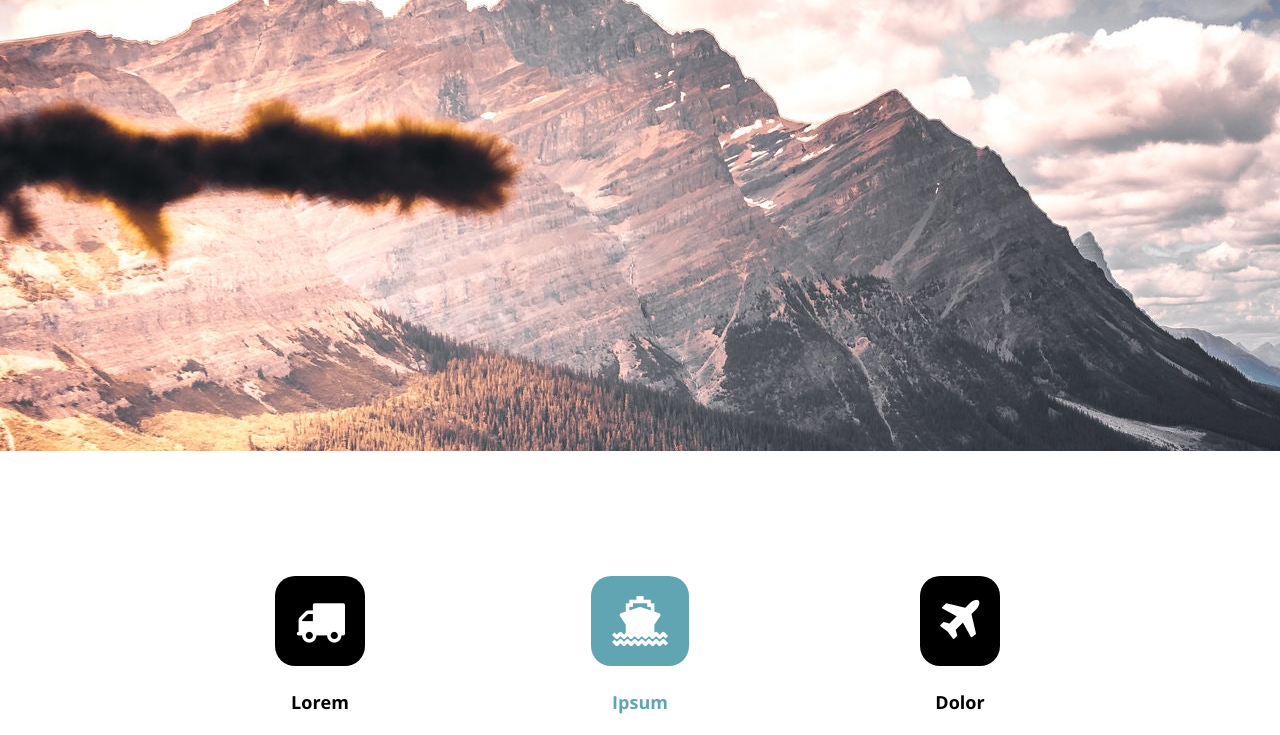
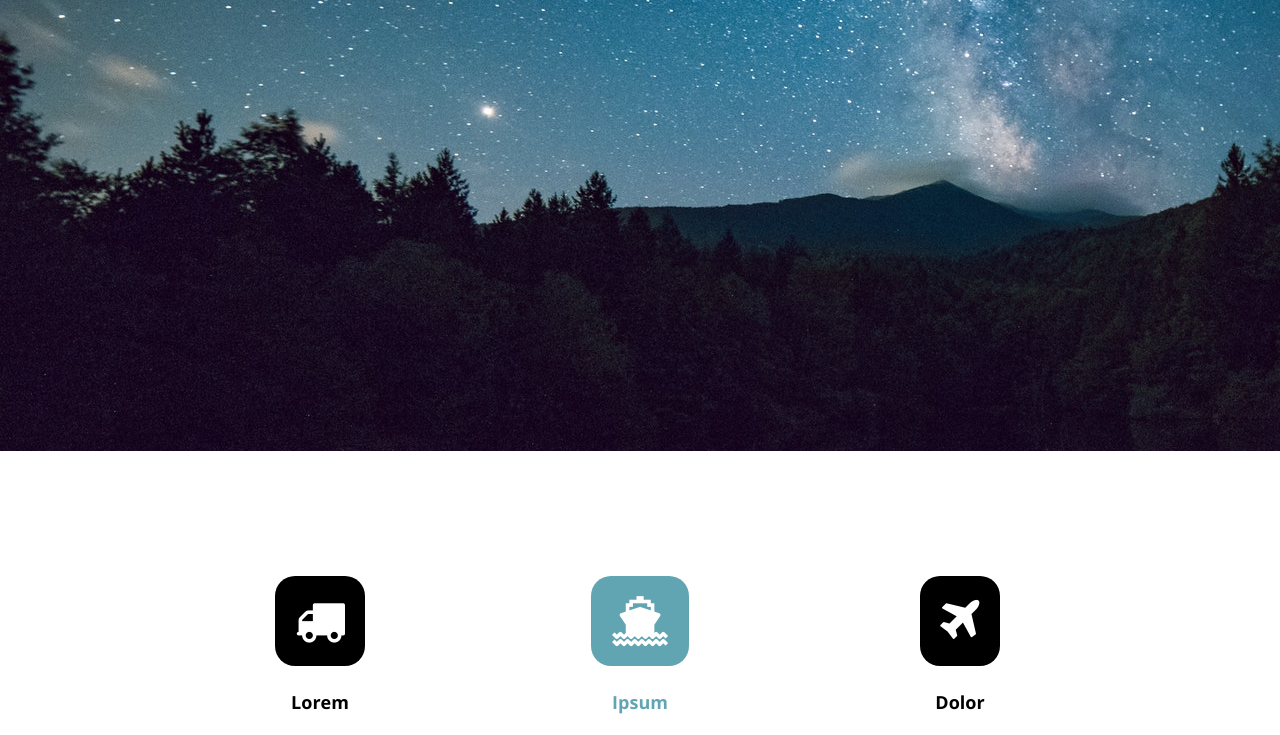
Before and after one commit to elwira-m/new-quote, a plain HTML site: page index.html in a window 1280 px wide. Shown: the part 349-1084 px from the top of the page. Drawn offline with nearby package versions, Linux system fonts and the light colour scheme.

Commit message:
Update style.css

```diff
--- a/style.css
+++ b/style.css
@@ -67,7 +67,7 @@ header>nav ul>li>a:hover {
 
 .hero {
 	/*background-image: url(img/ruud-luijten-unsplash1.jpg);*/
-	background-image: url('img/lake-trees.jpg');
+	background-image: url('img/night-forest.jpg');
 	/* background-size: cover; */
 	height: 100vh;
 	width: 100%;
```
